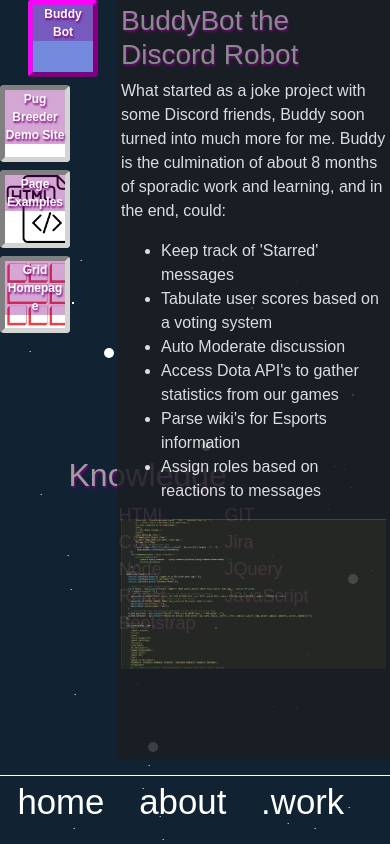
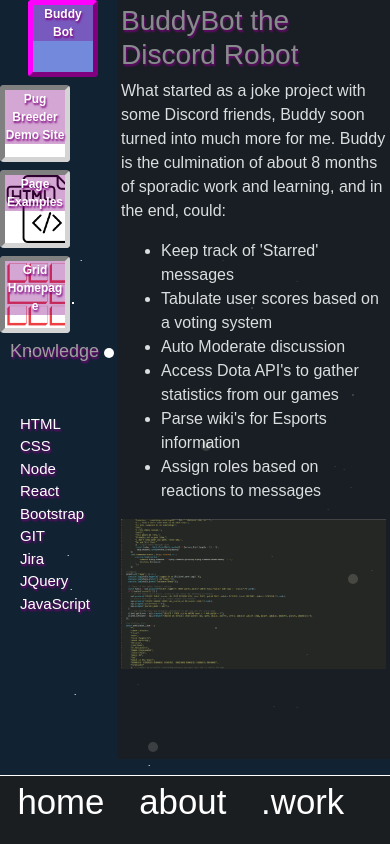
Before and after one commit to jeh26033/reactportfolio, a React (Create React App) app: page /work in a window 390 px wide. Built offline with nearby package versions, Linux system fonts and the light colour scheme.

Commit message:
mobile optimizations
fixed some really egrigious errors on mobile.

```diff
--- a/src/components/layout/mobileHeader.js
+++ b/src/components/layout/mobileHeader.js
@@ -81,6 +81,8 @@ const gridHeader = {
 	width:'100%',
 	borderTop:'1px solid white',
 	color:'#fff',
+	zIndex:'1000',
+	backgroundColor:'#1b1e21'
 
 }
 
--- a/src/components/tabs/tabstyle.css
+++ b/src/components/tabs/tabstyle.css
@@ -24,6 +24,7 @@
 }
 
 .box {
+  overflow: scroll;
   transition: all 1s;
   opacity: 0;
   transform: translateX(100%);
@@ -150,7 +151,35 @@
 
 }
 
+@media screen and (max-width: 767px) {
+  .skills {
+    display: grid;
+    position: relative;
+    top: auto;
+    left: auto;
+    grid-area: 5/1/span 4/span 5;
+    font-size: .75em;
+    padding-left: 10px;
+  }
 
+  .skills h2 {
+    font-size: 1.5em;
+  }
+
+  .skills>ul{
+    list-style-type: none;
+    columns: 1;
+    padding-left: 0px;
+  }
+
+  .skills>ul li {
+    text-shadow: 1px 2px 2px purple;
+    color: #fff;
+    font-size: 1.25em;
+    margin-left: 10px;
+  }
+
+}
 @media screen and (max-width: 767px) and (min-width: 500px) {
   .cardButton {
     font-size: 1em;
```
